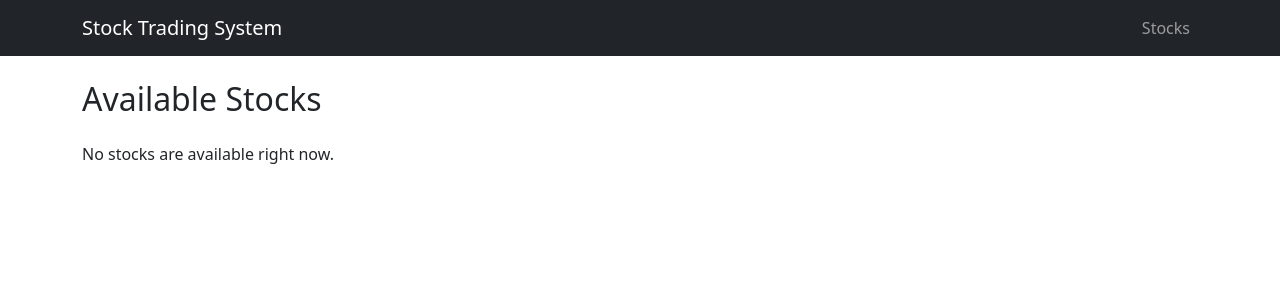
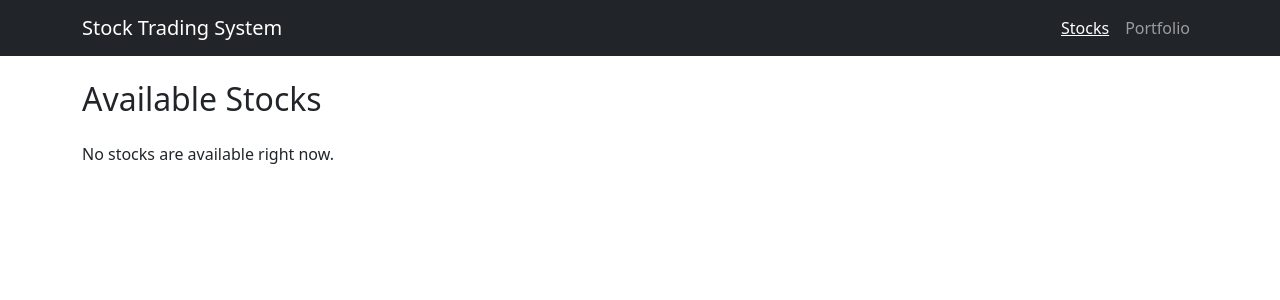
Before and after one commit to ozzyfragoso/ift401-final-build, a Flask app: page /stocks in a window 1280 px wide. Shown: the top 300 px of the page. Run offline with Flask 3, Linux system fonts and the light colour scheme; the visitor is signed in with stand-in values (Sample User, id 1); data that the repository does not hold is empty.

Commit message:
Adds Portfolio to the customer navigation bar, after Stocks.
Navigation:
- The current page is underlined, as in the mockups: Stocks on the Stocks
  page and Buy panel, Portfolio on the Portfolio page and Sell panel
- Uses request.endpoint, which the handbook does not use; logged as a
  handbook exception
- Admin navigation is unchanged (Dashboard only)

```diff
--- a/templates/base.html
+++ b/templates/base.html
@@ -11,11 +11,17 @@
     <nav class="navbar navbar-expand-lg navbar-dark bg-dark">
         <div class="container">
             <span class="navbar-brand">Stock Trading System</span>
-            {# Customer navigation; Portfolio, Cash Account and History are added as those pages are built #}
+            {# Customer navigation; Cash Account and History are added as those pages are built #}
+            {# The current page is underlined, as in the mockups: Buy belongs to Stocks, Sell to Portfolio #}
             {% if current_user.is_authenticated and not current_user.admin_access %}
             <ul class="navbar-nav">
                 <li class="nav-item">
-                    <a class="nav-link" href="{{ url_for('stocks') }}">Stocks</a>
+                    <a class="nav-link{% if request.endpoint in ['stocks', 'buy_panel'] %} active text-decoration-underline{% endif %}"
+                       href="{{ url_for('stocks') }}">Stocks</a>
+                </li>
+                <li class="nav-item">
+                    <a class="nav-link{% if request.endpoint in ['portfolio', 'sell_panel'] %} active text-decoration-underline{% endif %}"
+                       href="{{ url_for('portfolio') }}">Portfolio</a>
                 </li>
             </ul>
 
```
Also changed, not shown: README.md.
